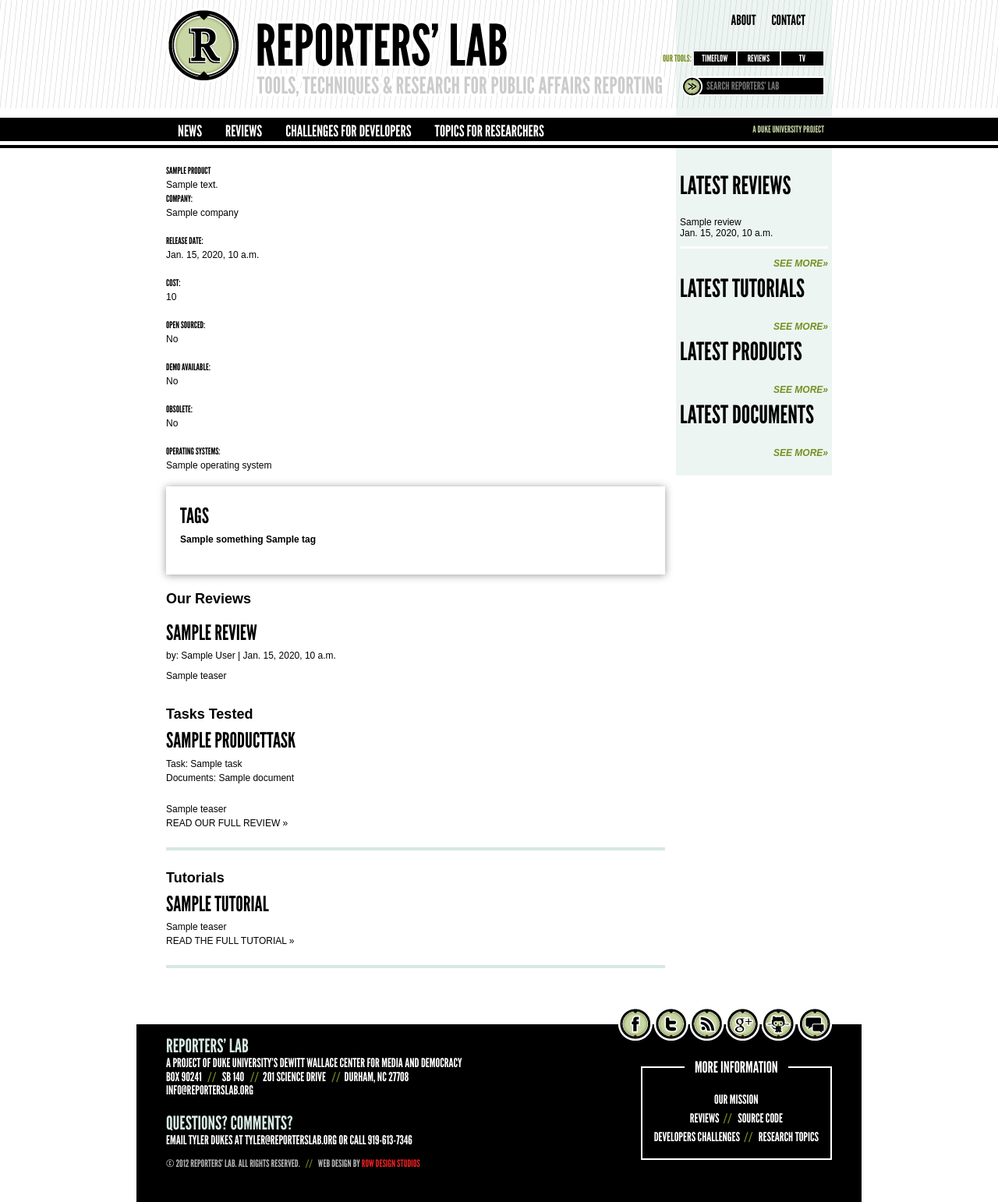
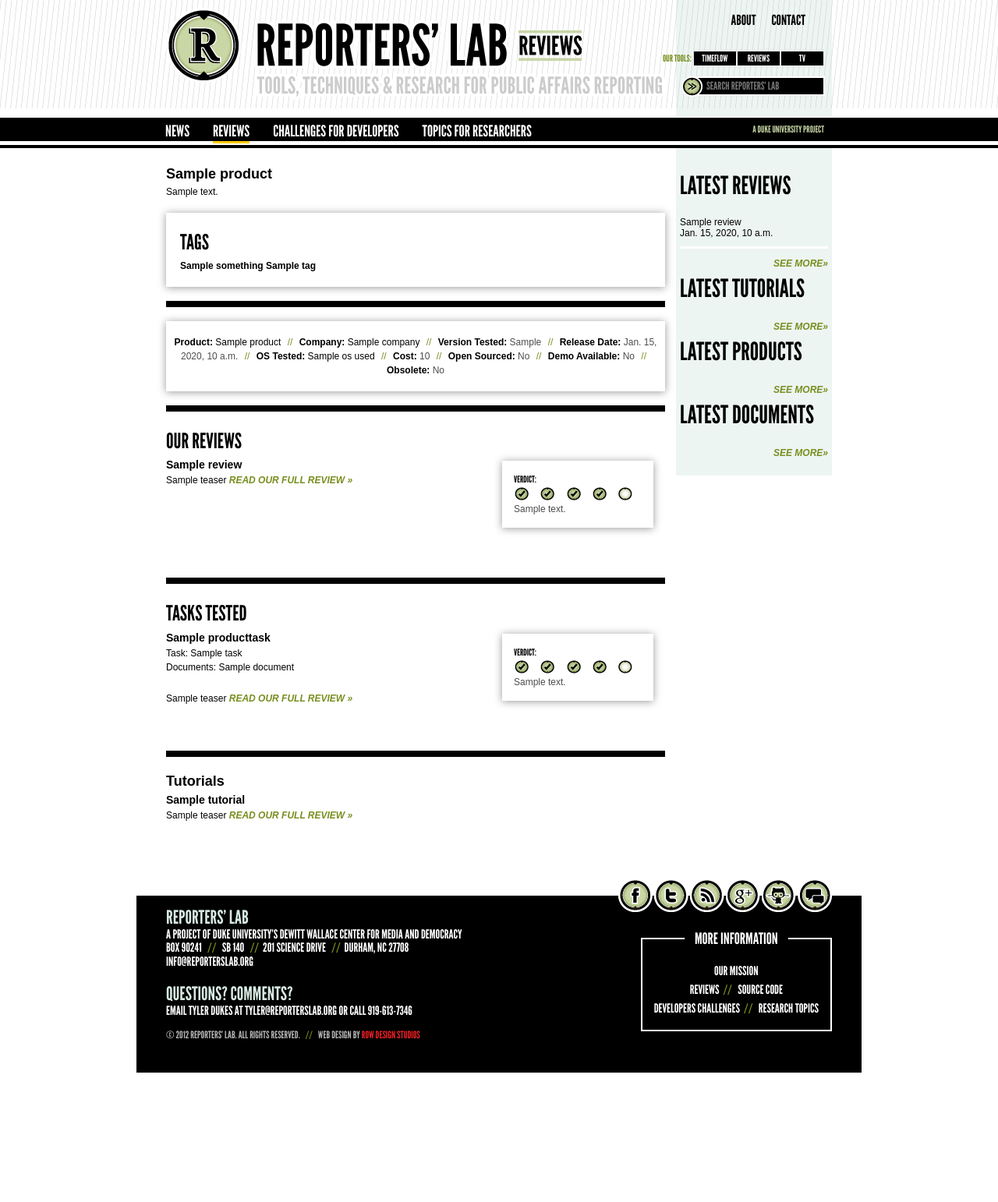
Before and after one commit to ReportersLab/Reviews_Public, a Django app: template review_lab/templates/product.django.html in a window 1280 px wide. Shown: the whole page at 78% size. After the commit the page ends 1376 px from the top, so only its background shows below. Run offline with Django 3.2, Linux system fonts and the light colour scheme; the template is opened without the code that fills it: most values are stand-ins (such as "Sample title", 1, 10 or a date in 2020); some libraries are stand-ins or nearby versions; some web fonts are replaced.

Commit message:
Added review bug.
Fleshed out design on Documents, Products, Product Tasks, Tag, and Search Results pages. Tutorials and Category pages have to be done (a Category page doesn't exist yet, but may be necessary).

CSS madness.

```diff
--- a/review_lab/apps/core/static/css/main.css
+++ b/review_lab/apps/core/static/css/main.css
@@ -64,6 +64,12 @@
     color:#FFCC00;
 }
 
+#global_nav li.selected a
+{
+    border-bottom:3px solid #FFCC00;
+    padding-bottom:1px;
+}
+
 blockquote
 {
 }
@@ -106,6 +112,7 @@
     -webkit-box-shadow:0 1px 10px #999;
     -moz-box-shadow:0 1px 10px #999;
     box-shadow:0 1px 10px #999;
+    background:#FFFFFF;
 }
 
 .slashes
@@ -170,6 +177,12 @@
 #logo
 {
     margin:10px 0 0 38px;
+}
+#review_logo
+{
+    position:absolute;
+    top:38px; left:490px;
+    z-index:30;
 }
 
 #main_subnav
@@ -271,7 +284,7 @@
 #global_nav ul
 {
     float:left;
-    margin: 0 0 0 38px;
+    margin: 0 0 0 22px;
     color:#FFFFFF;
 }
 
@@ -522,7 +535,7 @@
 
 #review_header_details
 {
-    width:380px;
+    width:390px;
 }
 
 
@@ -546,6 +559,11 @@
     float:left;
     width:100%;
     clear:both;
+}
+
+.detail_item.last
+{
+    border-bottom:none;
 }
 
 .detail_item h2
@@ -586,7 +604,7 @@
     font-weight:bold;
 }
 
-#ratings
+#ratings, #facets
 {
     float:right;
     width:164px;
@@ -594,7 +612,7 @@
     margin:5px 15px 20px 20px;
 }
 
-#ratings h4
+#ratings h4, #facets h4
 {
     font-family:Arial,'Liberation Sans',FreeSans,sans-serif;
     font-size:14px;
@@ -607,7 +625,7 @@
     margin: 0 10px 0 0;
 }
 
-#ratings p
+#ratings p, #facets p
 {
     font-size:12px;
     color:#4D4D4D;
@@ -704,12 +722,25 @@
 {
     float:none;
     clear:none;
+    overflow:hidden;
+    width:auto;
 }
 
 
-#facets
+#facets ul
 {
-    margin-top:20px;
+    margin-left:20px;
+}
+
+#facets ul li
+{
+    list-style:square;
+    color:#778E1E;
+}
+
+#facets ul li a
+{
+    color:#000000;
 }
 
 
--- a/review_lab/templates/base.html
+++ b/review_lab/templates/base.html
@@ -21,7 +21,8 @@
                 </div>
                 <div id="header_bg"></div>
                 <div class="main_content" style="z-index:3">
-                    <img id="logo" src="{{ STATIC_URL }}img/mast.png" />
+                    <a href="/"><img id="logo" src="{{ STATIC_URL }}img/mast.png" /></a>
+                    <a href="/"><img id="review_logo" src="{{ STATIC_URL }}img/reviews_logo.png" /></a>
                     <div id="main_subnav">
                         <ul>
                             <li><a href="http://www.reporterslab.org/about">About</a></li>
@@ -44,7 +45,7 @@
                 <div class="main_content">
                     <ul>
                         <li><a href="http://www.reporterslab.org">News</a></li>
-                        <li class="selected"><a href="">Reviews</a></li>
+                        <li class="selected"><a href="/">Reviews</a></li>
                         <li><a href="http://www.reporterslab.org/developers">Challenges For Developers</a></li>
                         <li><a href="http://www.reporterslab.org/researchers">Topics For Researchers</a></li>
                     </ul>
--- a/review_lab/templates/product.django.html
+++ b/review_lab/templates/product.django.html
@@ -7,83 +7,82 @@
 
 {% block main_content %}
 
+        {% mkrange 1 6 1 as star_range %}
 
         <div id="detail_container" class="product">
+            <div id="detail_header">
                 <h1>{{product.name}}</h1>
+
+            </div>
             <div id="details">
                 {{product.description|safe}}
             </div>
-            <div id="footer_details" class="grid_8 alpha omega">
-                <div class="container">
-                    <h4 class="grid_2 alpha">Company:</h4>
-                    <p class="grid_6 omega"><a href="{{ product.url }}">{{ product.company }}</a></p>
         </div>
-                {% if product.release_date %}
-                <div class="container">
-                    <h4 class="grid_2 alpha">Release Date:</h4>
-                    <p class="grid_6 omega">{{ product.release_date }}</a></p>
-                </div>
-                {% endif %}
-                <div class="container">
-                    <h4 class="grid_2 alpha">Cost:</h4>
-                    <p class="grid_6 omega">{% if product.cost == 0 %}FREE {% else %}{{ product.cost }}{% endif %}</a></p>
-                </div>
-                <div class="container">
-                    <h4 class="grid_2 alpha">Open Sourced:</h4>
-                    <p class="grid_6 omega">{% if product.open_source %}Yes {% else %}No{% endif %}</a></p>
-                </div>
-                <div class="container">
-                    <h4 class="grid_2 alpha">Demo Available:</h4>
-                    <p class="grid_6 omega">{% if product.demo_available %}Yes {% else %}No{% endif %}</a></p>
-                </div>
-                <div class="container">
-                    <h4 class="grid_2 alpha">Obsolete:</h4>
-                    <p class="grid_6 omega">{% if product.obsolete %}Yes {% else %}No{% endif %}</a></p>
-                </div>
-                <div class="container">
-                    <h4 class="grid_2 alpha">Operating Systems:</h4>
-                    <p class="grid_6 omega">
-                        {% for os in product.operating_systems.all %}
-                            <a href="{{os.url}}" target="_blank">
-                                {{os.name}}
-                            </a>
-                            {% if not forloop.last %}, {% endif %}
-                        {% endfor %}
-                    </p>
-                </div>
-
-                {% comment %}
-
-                <div class="container">
-                    <h4 class="grid_2 alpha">Programming:</h4>
-                    <div class="grid_6 omega">
-                        {{ product.programming_required_description|safe }}
-                        <strong>Difficulty: {{ product.programming_required_rating }}/5</strong>
-                    </div>
-                </div>
-
-                {% endcomment %}
-            </div>
-
 
         {% include "renderers/tag_cloud.django.html" with object=product %}
 
+        <div class="black_bar big"><span>&nbsp;</span></div>
+
+        <div id="review_details" class="box_shadow">
+
+            <h6>Product:</h6>
+            <p><a href="{{ product.get_absolute_url }}">{{ product.name }}</a></p>
+            <span class="slashes">//</span>
+
+            <h6>Company:</h6>
+            <p><a href="{{ product.url }}">{{ product.company }}</a></p>
+            <span class="slashes">//</span>
+
+            <h6>Version Tested:</h6>
+            <p>{{ review.version_tested }}</p>
+            <span class="slashes">//</span>
+
+            {% if product.release_date %}
+                <h6>Release Date:</h6>
+                <p>{{ product.release_date }}</a></p>
+                <span class="slashes">//</span>
+            {% endif %}
+
+            <h6>OS Tested:</h6>
+            <p> {% for os in review.os_used.all %} <a href="{{ os.url }}">{{ os.name }}</a>{% endfor %}</p>
+            <span class="slashes">//</span>
+
+            <h6>Cost:</h6>
+            <p>{% if product.cost == 0 %}FREE {% else %}{{ product.cost }}{% endif %}</a></p>
+            <span class="slashes">//</span>
+
+            <h6>Open Sourced:</h6>
+            <p>{% if product.open_source %}Yes {% else %}No{% endif %}</a></p>
+            <span class="slashes">//</span>
+
+            <h6>Demo Available:</h6>
+            <p>{% if product.demo_available %}Yes {% else %}No{% endif %}</a></p>
+            <span class="slashes">//</span>
+
+            <h6>Obsolete:</h6>
+            <p>{% if product.obsolete %}Yes {% else %}No{% endif %}</a></p>
+        </div>
+
+        <div class="black_bar big"><span>&nbsp;</span></div>
 
 
         {% if product.review_set.all %}
             <div id="product_reviews" class="detail_item_container">
-                <h2>Our Reviews</h2>
+                <h3>Our Reviews</h3>
                 {% for review in product.review_set.all %}
-                    <div class="detail_item review_list_container {% if forloop.last %}last{% endif %}">
-                        <h3>
-                            <a href="{{ review.get_absolute_url }}">{{ review.name }}</a>
-                        </h3>
-                        <div class="byline_timestamp_container">
-                            <span class="byline">by: <a href="mailto:{{ review.reviewer.email }}">{{ review.reviewer.first_name }} {{ review.reviewer.last_name }}</a> | </span>
-                            <span class="timestamp">{{ review.update_time|date:"DATETIME_FORMAT" }}</span>
+                    <div class="detail_item {% if forloop.last %}last{% endif %}">
+                        <div class="rating_container verdict box_shadow">
+                            <h4>Verdict:</h4>
+                            <div>
+                                {% for i in star_range %}
+                                    <img {% if forloop.counter <= review.rating %} src="{{ STATIC_URL }}img/rating_check.png" {% else %} src="{{ STATIC_URL }}img/rating_uncheck.png" {% endif %} />
+                                {% endfor %}
                             </div>
-                        <div class="teaser">
-                            {{ review.teaser|safe }}
+                            <p>{{ review.rating_text }}</p>
+                        </div>
+                        <h2><a href="{{ review.get_absolute_url }}">{{ review.name }}</a></h2>
+                        <div class="details">{{ review.teaser|safe }}
+                           <a href="{{ review.get_absolute_url }}" class="more_link">READ OUR FULL REVIEW &raquo;</a>
                         </div>
                      </div>
                 {% endfor %}
@@ -92,43 +91,54 @@
 
 
         {% if product.producttask_set.all %}
+            <div class="black_bar big"><span>&nbsp;</span></div>
+
             <div id="task_performance" class="detail_item_container">
-                <h2>Tasks Tested</h2>
+                <h3>Tasks Tested</h3>
                 {% for pt in product.producttask_set.all %}
-                     <div class="detail_item grid_8 alpha omega {% if forloop.last %}last{% endif %}">
-                        <h3><a href="{{ pt.get_absolute_url }}">{{ pt.name }}</a></h3>
+                     <div class="detail_item {% if forloop.last %}last{% endif %}">
+                        <div class="rating_container verdict box_shadow">
+                            <h4>Verdict:</h4>
+                            <div>
+                                {% for i in star_range %}
+                                    <img {% if forloop.counter <= pt.rating %} src="{{ STATIC_URL }}img/rating_check.png" {% else %} src="{{ STATIC_URL }}img/rating_uncheck.png" {% endif %} />
+                                {% endfor %}
+                            </div>
+                            <p>{{ pt.rating_text }}</p>
+                        </div>
+                        <h2><a href="{{ pt.get_absolute_url }}">{{ pt.name }}</a></h2>
                         <div class="detail_item_metadata">
                             <div class="task_url">
-                                <span class="grid_1 alpha">Task:</span>
-                                <a class="grid_7 omega" href="{{ pt.task.get_absolute_url }}">{{ pt.task.name }}</a>
+                                <span>Task:</span>
+                                <a href="{{ pt.task.get_absolute_url }}">{{ pt.task.name }}</a>
                             </div>
                             {% if pt.task.document %}
                                 <div class="document_url">
-                                    <span class="grid_1 alpha">Documents:</span>
-                                    <a class="grid_7 omega" href="{{ pt.task.document.get_absolute_url }}"> {{ pt.task.document.name }}</a>
+                                    <span>Documents:</span>
+                                    <a href="{{ pt.task.document.get_absolute_url }}"> {{ pt.task.document.name }}</a>
                                 </div>
                             {% endif %}
                         </div>
                         <div class="details">{{ pt.teaser|safe }}
-                           <h6> <a href="{{ pt.get_absolute_url }}">READ OUR FULL REVIEW &raquo;</a></h6>
+                           <a href="{{ pt.get_absolute_url }}" class="more_link">READ OUR FULL REVIEW &raquo;</a>
                         </div>
-
                      </div>
-
                 {% endfor %}
             </div>
         {% endif %}
 
+        {% if product.tutorial_set.all %}
+            <div class="black_bar big"><span>&nbsp;</span></div>
 
-
-        {% if product.tutorial_set.all %}
             <div id="product_tutorial" class="detail_item_container">
                 <h2>Tutorials</h2>
+
                 {% for tutorial in product.tutorial_set.all %}
-                     <div class="detail_item grid_8 alpha omega {% if forloop.last %}last{% endif %}">
-                        <h3><a href="{{ tutorial.get_absolute_url }}">{{ tutorial.name }}</a></h3>
-                        <div class="details">{{ tutorial.teaser|safe }}
-                           <h6> <a href="{{ tutorial.get_absolute_url }}">READ THE FULL TUTORIAL &raquo;</a></h6>
+                    <div class="task_item detail_item {% if forloop.last %}last{% endif %}">
+                        <h2><a href="{{ tutorial.get_absolute_url }}">{{ tutorial.name }}</a></h2>
+                        <div class="details">
+                            {{ tutorial.teaser|safe }}
+                            <a href="{{ tutorial.get_absolute_url }}" class="more_link">READ OUR FULL REVIEW &raquo;</a>
                         </div>
                     </div>
                 {% endfor %}
@@ -136,14 +146,4 @@
         {% endif %}
 
 
-
-
-
-
-
-
-        </div>
-
-
-
 {% endblock %}
--- a/review_lab/templates/renderers/detailed_list.django.html
+++ b/review_lab/templates/renderers/detailed_list.django.html
@@ -4,7 +4,7 @@
         {% if search %}
             <h6>{{ item.verbose_name }}</h6>
         {% endif %}
-            <h3><a href="{{ item.get_absolute_url }}">{{item.name}}</a></h3>
+        <h2><a href="{{ item.get_absolute_url }}">{{item.name}}</a></h2>
         <div class="byline_timestamp_container">
             <span class="timestamp">{{ item.update_time|date:"DATETIME_FORMAT" }}</span>
         </div>
--- a/review_lab/templates/tag.django.html
+++ b/review_lab/templates/tag.django.html
@@ -9,16 +9,16 @@
 
 
     <div id="detail_container" class="tag">
-        <h1>Items Tagged With: {{ tag.clean_name|capfirst }} </h1>
         <h6>{{ items.count }} items</h6>
+        <h2>Items Tagged With: {{ tag.clean_name|capfirst }} </h2>
         <div class="detail_item_container">
             {% autopaginate items 10 %}
             {% for item in items %}
                 <div class="detail_item grid_8 alpha omega {% if forloop.last %}last{% endif %}">
                     <h6>{{ item.content_type|capfirst }}</h6>
-                    <h3>
+                    <h2>
                         <a href="{{ item.content_object.get_absolute_url }}">{{item.content_object.name}}</a>
-                    </h3>
+                    </h2>
                     <div class="byline_timestamp_container">
                         <span class="timestamp">{{ item.content_object.update_time|date:"DATETIME_FORMAT" }}</span>
                     </div>
```
Also changed, not shown: review_lab/templates/document.django.html (+10 -21 lines), review_lab/templates/product_task.django.html (+99 -62 lines), review_lab/templates/renderers/facets.django.html (+4 -4 lines), review_lab/templates/task.django.html (+53 -42 lines), review_lab/apps/core/static/img/reviews_logo.png (added). Lines whose indentation alone changed are shown as unchanged.
